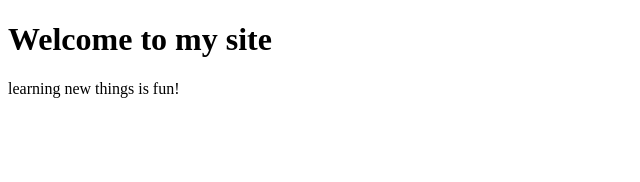
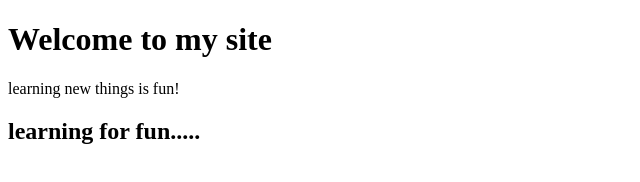
Before and after one commit to waqaasahhmad/DjangoMasterclass, a plain HTML site: page index.html in a window 1280 px wide. Shown: the whole page, without its empty margins (0-640 px from the left). Drawn offline with Linux system fonts and the light colour scheme.

Commit message:
add the new para

```diff
--- a/index.html
+++ b/index.html
@@ -8,6 +8,6 @@
 <body>
     <h1>Welcome to my site</h1>
     <p> learning new things is fun!</p>
-
+    <h2>learning for fun..... </h2>
 </body>
 </html>
```
